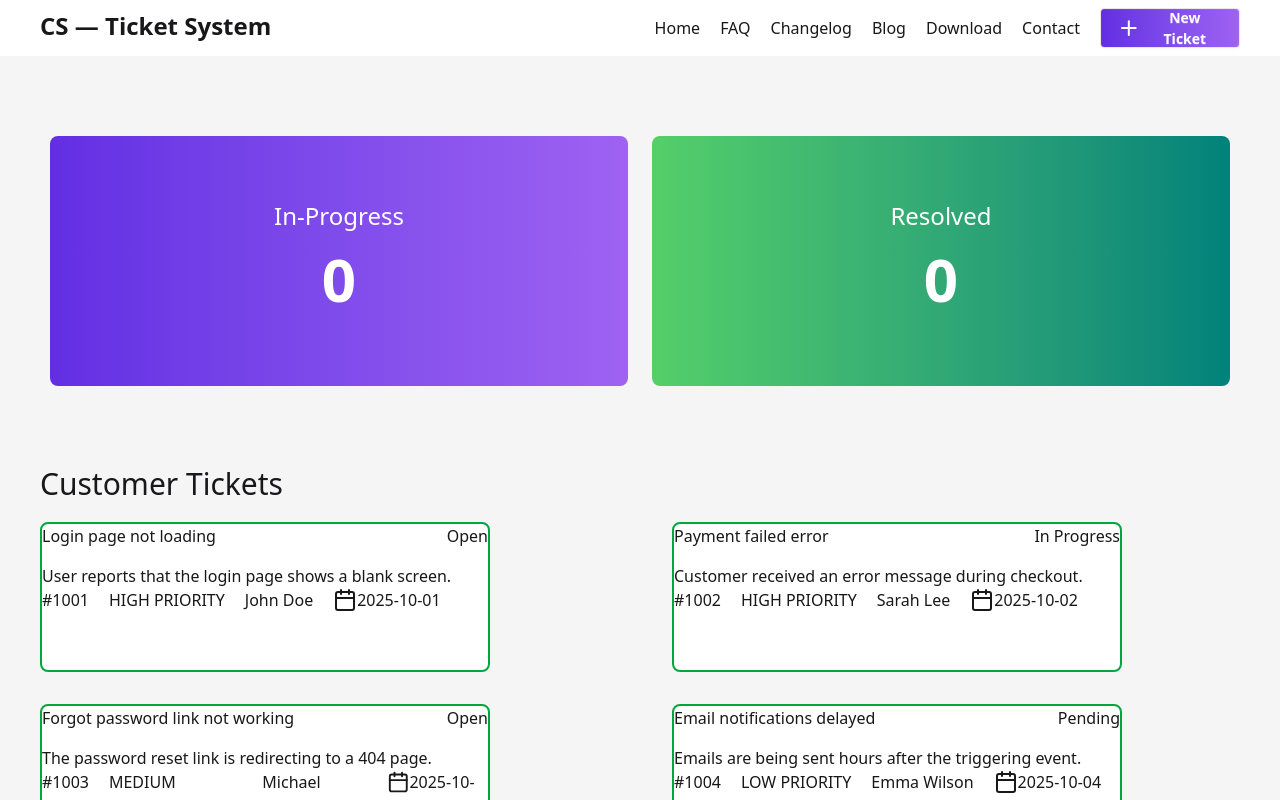
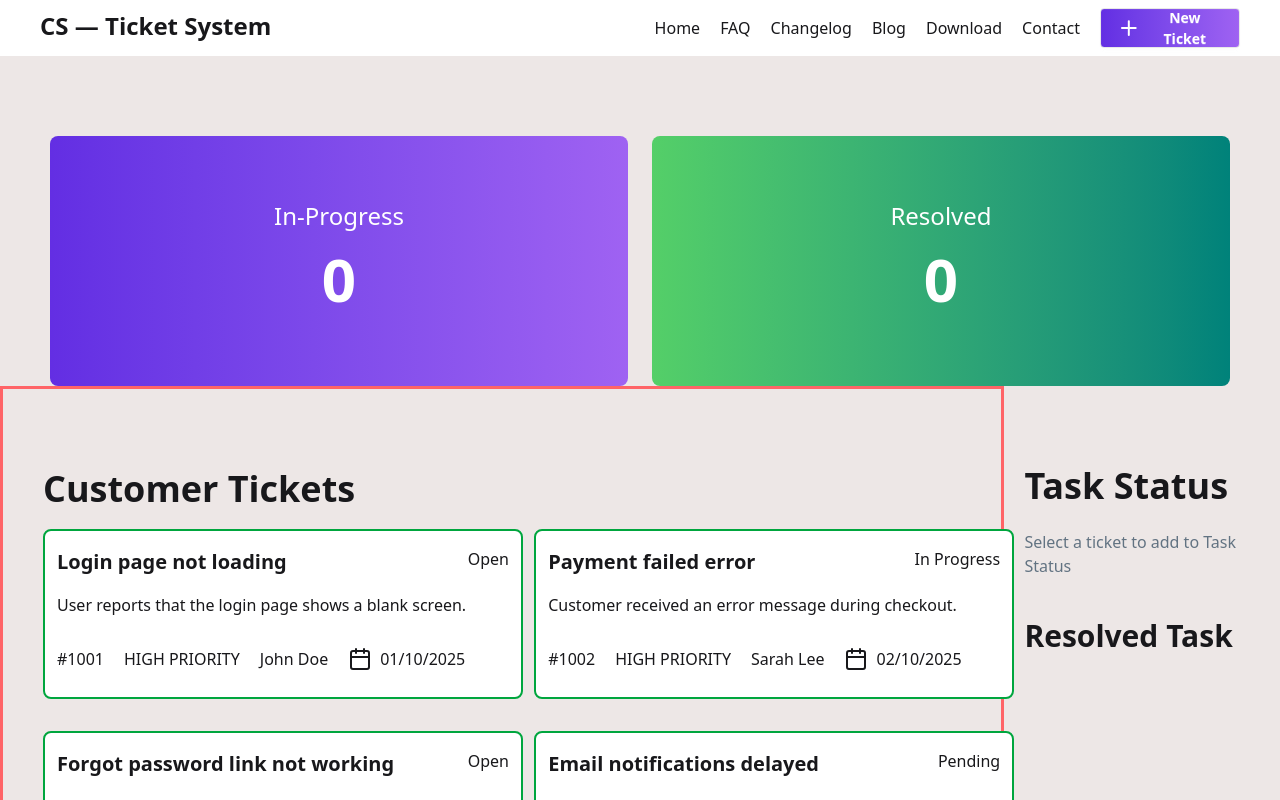
Before and after one commit to tahmid112303/Assignment-7, a React (Vite) app: page / in a window 1280 px wide. Shown: the top 800 px of the page. Built offline with nearby package versions, Linux system fonts and the light colour scheme.

Commit message:
another part

```diff
--- a/public/ticketData.json
+++ b/public/ticketData.json
@@ -6,7 +6,7 @@
     "customer": "John Doe",
     "priority": "HIGH PRIORITY",
     "status": "Open",
-      "createdAt": "2025-10-01"
+    "createdAt": "01/10/2025"
   },
   {
     "id": 1002,
@@ -15,7 +15,7 @@
     "customer": "Sarah Lee",
     "priority": "HIGH PRIORITY",
     "status": "In Progress",
-      "createdAt": "2025-10-02"
+    "createdAt": "02/10/2025"
   },
   {
     "id": 1003,
@@ -24,7 +24,7 @@
     "customer": "Michael Brown",
     "priority": "MEDIUM PRIORITY",
     "status": "Open",
-      "createdAt": "2025-10-03"
+    "createdAt": "03/10/2025"
   },
   {
     "id": 1004,
@@ -33,7 +33,7 @@
     "customer": "Emma Wilson",
     "priority": "LOW PRIORITY",
     "status": "Pending",
-      "createdAt": "2025-10-04"
+    "createdAt": "04/10/2025"
   },
   {
     "id": 1005,
@@ -42,7 +42,7 @@
     "customer": "David Kim",
     "priority": "HIGH PRIORITY",
     "status": "Resolved",
-      "createdAt": "2025-10-05"
+    "createdAt": "05/10/2025"
   },
   {
     "id": 1006,
@@ -51,7 +51,7 @@
     "customer": "Olivia Jones",
     "priority": "HIGH PRIORITY",
     "status": "In Progress",
-      "createdAt": "2025-10-06"
+    "createdAt": "06/10/2025"
   },
   {
     "id": 1007,
@@ -60,7 +60,7 @@
     "customer": "Liam Smith",
     "priority": "MEDIUM PRIORITY",
     "status": "Open",
-      "createdAt": "2025-10-07"
+    "createdAt": "07/10/2025"
   },
   {
     "id": 1008,
@@ -69,7 +69,7 @@
     "customer": "Sophia Martinez",
     "priority": "HIGH PRIORITY",
     "status": "Pending",
-      "createdAt": "2025-10-08"
+    "createdAt": "08/10/2025"
   },
   {
     "id": 1009,
@@ -78,7 +78,7 @@
     "customer": "Noah Anderson",
     "priority": "MEDIUM PRIORITY",
     "status": "In Progress",
-      "createdAt": "2025-10-09"
+    "createdAt": "09/10/2025"
   },
   {
     "id": 1010,
@@ -87,6 +87,6 @@
     "customer": "Ava Thompson",
     "priority": "HIGH PRIORITY",
     "status": "Open",
-      "createdAt": "2025-10-10"
+    "createdAt": "10/10/2025"
   }
 ]
--- a/src/Footer.jsx
+++ b/src/Footer.jsx
@@ -4,7 +4,7 @@ import React from 'react';
 const Footer = () => {
     return (
         <>
-            <div className='mt-[1600px] bg-black h-[460px] w-full flex text-white gap-4 px-6 pt-8 max-sm:flex-col max-sm:h-auto'>
+            <div className='mt-[80px] bg-black h-[460px] w-full flex text-white gap-4 px-6 pt-8 max-sm:flex-col max-sm:h-auto'>
             <div className='w-[250px] h-[350px] mr-16'>
                 <h1 className='text-[24px] font-bold'>CS — Ticket System</h1> <br />
                 <p className=''>Lorem Ipsum is simply dummy text of the printing and typesetting industry. Lorem Ipsum has been the industry's standard dummy text ever since the 1500s, when an unknown printer took a galley of type and scrambled it to make a type specimen book.</p>
--- a/src/Ticket.jsx
+++ b/src/Ticket.jsx
@@ -6,8 +6,11 @@ const Ticket = ({fetchPromise}) => {
     console.log(data);
     return (
        <>
-       <h1 className='text-3xl mt-[80px] ml-[40px] mb-[20px]'>Customer Tickets</h1>
-        <div className='grid grid-cols-2 gap-y-8 gap-x-[24px] ml-[40px] '>
+        <div className='flex max-sm:flex-col'>
+
+        <div className='flex flex-col border-3 border-red-400'>
+          <h1 className='text-4xl font-semibold mt-[80px] ml-[40px] mb-[20px]'>Customer Tickets</h1>
+            <div className='grid grid-cols-2 gap-y-8 gap-x-[24px] ml-[40px] max-sm:flex max-sm:flex-col'>
             {
                 data.map(data=><Tickets
                 key={data.id}
@@ -15,6 +18,15 @@ const Ticket = ({fetchPromise}) => {
                 ></Tickets>)
             }
         </div>
+        </div>
+
+           <div>
+              <h1 className='text-4xl font-semibold mt-[80px] ml-[20px]'>Task Status</h1> <br />
+              <p className='ml-[20px] text-[#627382]'>Select a ticket to add to Task Status</p>
+              <p className=' text-3xl font-semibold mt-[40px] ml-[20px]'>Resolved Task</p>
+            </div>
+
+        </div>
        </>
 
     );
--- a/src/Tickets.jsx
+++ b/src/Tickets.jsx
@@ -4,19 +4,20 @@ import React from 'react';
 const Tickets = ({data}) => {
     const ticketData=data
     return (
-        <div className='bg-white h-[150px] w-[450px] border-2
-         border-green-600 rounded-[8px]'>
-            <div className=' flex justify-between '>
-                <h1>{ticketData.title}</h1>
-                <div>{ticketData.status}</div>
+        <div className='bg-white h-[170px] w-[480px] border-2
+         border-green-600 rounded-[8px] pl-3 cursor-pointer max-sm:h-auto
+         max-sm:w-auto '>
+            <div className=' flex justify-between mt-4'>
+                <h1 className='text-[20px] font-semibold'>{ticketData.title}</h1>
+                <div className='mr-3'>{ticketData.status}</div>
             </div>
             <div className='mt-4'>{ticketData.description}</div>
 
-            <div className='flex gap-5'>
+            <div className='flex gap-5 mt-[30px]'>
                 <p>#{ticketData.id}</p>
                 <p>{ticketData.priority}</p>
                 <p>{ticketData.customer}</p>
-                <p className='flex'><Calendar></Calendar>
+                <p className='flex gap-2'><Calendar></Calendar>
                 {ticketData.createdAt}
                 </p>
             </div>
--- a/src/index.css
+++ b/src/index.css
@@ -1,5 +1,5 @@
 html, body{
-    background-color: #F5F5F5;
+    background-color: #ede7e6;
     margin: 0%;
     padding: 0%;
     min-height: 100vh;
```
Lines whose indentation alone changed are shown as unchanged.
